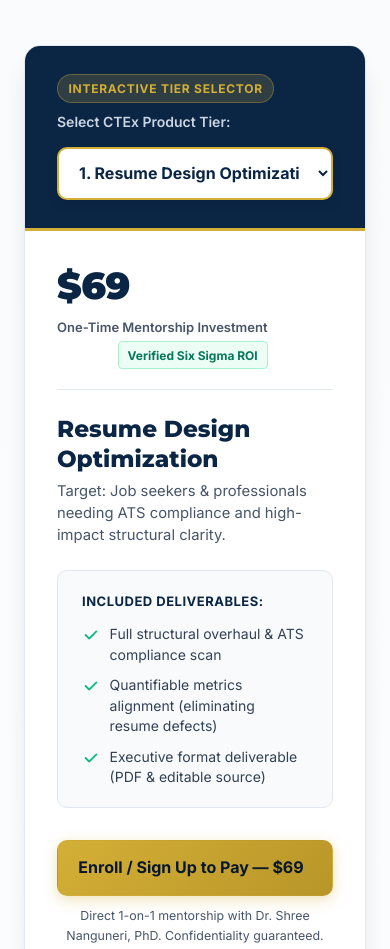
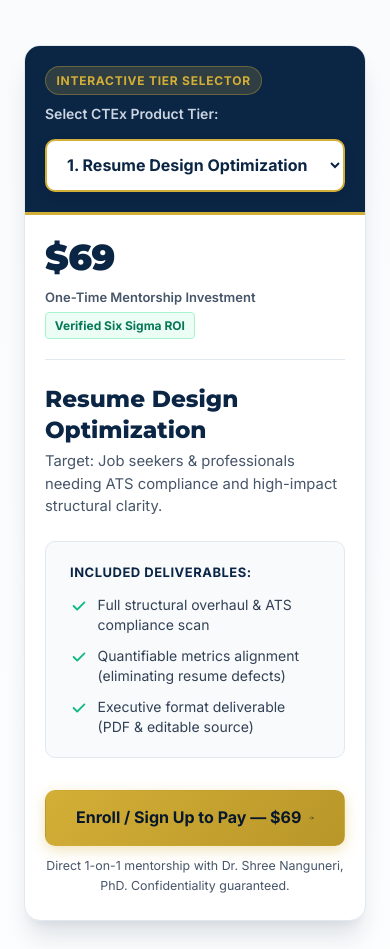
Before and after one commit to devsalaj/mgbs-lead-funnel, a plain HTML site: page index.html in a window 390 px wide. Shown: the part 8188-9137 px from the top of the page. Drawn offline with Linux system fonts and the light colour scheme; no server answers.

Commit message:
fix(responsive): resolve tablet and mobile horizontal overflow in CTEx grid and chapter pills

```diff
--- a/css/styles.css
+++ b/css/styles.css
@@ -2243,14 +2243,18 @@ div[id="authority"] {
   background: linear-gradient(180deg, #f8fafc 0%, #ffffff 100%);
   border-top: 1px solid var(--mgbs-border);
   position: relative;
+  overflow-x: clip;
+  width: 100%;
 }
 
 .ctex-grid {
   display: grid;
-  grid-template-columns: 1.1fr 0.9fr;
-  gap: 2.25rem;
+  grid-template-columns: minmax(0, 1.1fr) minmax(0, 0.9fr);
+  gap: 2rem;
   align-items: stretch;
   margin-top: 3rem;
+  width: 100%;
+  max-width: 100%;
 }
 
 .ctex-card {
@@ -2262,6 +2266,10 @@ div[id="authority"] {
   display: flex;
   flex-direction: column;
   transition: transform 0.25s ease, box-shadow 0.25s ease;
+  min-width: 0;
+  max-width: 100%;
+  width: 100%;
+  box-sizing: border-box;
 }
 
 .ctex-card:hover {
@@ -2693,6 +2701,7 @@ div[id="authority"] {
 .ch-info {
   display: flex;
   flex-direction: column;
+  min-width: 0;
   overflow: hidden;
 }
 
@@ -2700,10 +2709,9 @@ div[id="authority"] {
   font-size: 0.8125rem;
   font-weight: 700;
   color: var(--mgbs-navy);
-  line-height: 1.3;
-  white-space: nowrap;
-  overflow: hidden;
-  text-overflow: ellipsis;
+  line-height: 1.35;
+  white-space: normal;
+  word-break: break-word;
 }
 
 .ch-cue {
@@ -2734,17 +2742,36 @@ div[id="authority"] {
   margin-top: 0.35rem;
 }
 
-@media (max-width: 992px) {
+@media (max-width: 1080px) {
   .ctex-grid {
     grid-template-columns: 1fr;
-  }
-}
-
-@media (max-width: 640px) {
+    gap: 2rem;
+  }
+}
+
+@media (max-width: 768px) {
   .chapter-pills-grid {
     grid-template-columns: 1fr;
   }
+  .ctex-tier-body,
+  .ctex-player-wrapper {
+    padding: 1.5rem 1.25rem;
+  }
+  .ctex-selection-card .ctex-card-header,
+  .ctex-audio-header {
+    padding: 1.25rem 1.25rem;
+  }
   .ctex-price-val {
-    font-size: 2.35rem;
-  }
-}
+    font-size: 2.25rem;
+  }
+}
+
+@media (max-width: 480px) {
+  .ctex-price-row {
+    flex-direction: column;
+    align-items: flex-start;
+  }
+  .ctex-price-meta {
+    align-items: flex-start;
+  }
+}
--- a/index.html
+++ b/index.html
@@ -21,8 +21,8 @@
   <link rel="preconnect" href="https://fonts.gstatic.com" crossorigin>
   <link href="https://fonts.googleapis.com/css2?family=Cinzel:wght@700;800&family=Inter:wght@400;500;600;700&family=Montserrat:wght@700;800;900&display=swap" rel="stylesheet">
 
-  <!-- Custom CSS (Cache-busted v3.0) -->
-  <link rel="stylesheet" href="css/styles.css?v=3.0">
+  <!-- Custom CSS (Cache-busted v3.1) -->
+  <link rel="stylesheet" href="css/styles.css?v=3.1">
 </head>
 <body>
 
```
